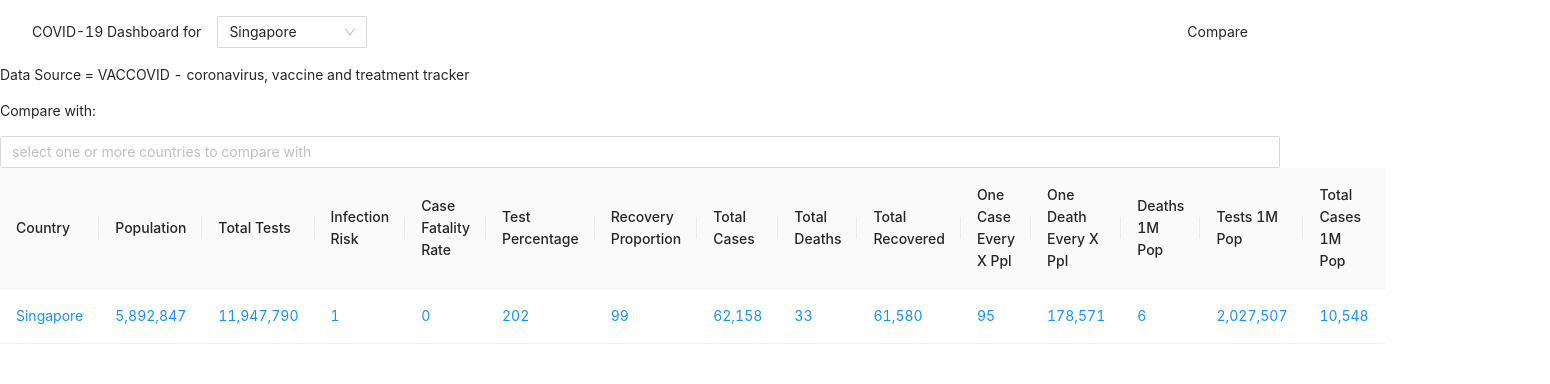
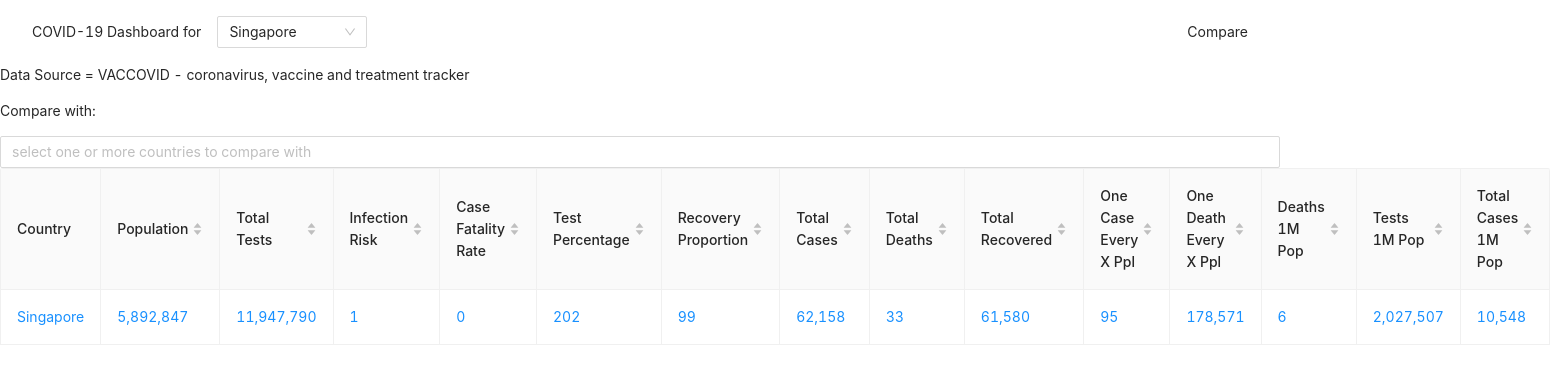
Before and after one commit to tanshinjie/covid19-dashboard, a React (Create React App) app: page / in a window 1280 px wide. Shown: the top 384 px of the page, 1550 px wide, since content can reach past the window. Built offline with nearby package versions, Linux system fonts and the light colour scheme.

Commit message:
added sorter to column

```diff
--- a/src/Pages/Compare.js
+++ b/src/Pages/Compare.js
@@ -32,6 +32,7 @@ const Compare = ({ currentCountry }) => {
     </Option>
   ));
   useEffect(() => {
+    console.log("useEffect host !== currentCountry", host !== currentCountry);
     if (host !== currentCountry) {
       setHost(currentCountry);
       setShouldUpdate(true);
@@ -39,6 +40,7 @@ const Compare = ({ currentCountry }) => {
   }, [host, currentCountry]);
 
   useEffect(() => {
+    console.log("useEffect shouldUpdate", shouldUpdate);
     if (shouldUpdate) {
       const hostData = allData.find((d) => d.country === host);
       const hostReformatData = _.assign(
@@ -97,12 +99,14 @@ const Compare = ({ currentCountry }) => {
         {options}
       </Select>
       <Table
+        bordered={true}
         columns={columns}
         dataSource={tableData}
         pagination={false}
         rowClassName={(record) =>
           record.country === host ? "host-row" : "guest-row"
         }
+        rowKey={(record) => record.country}
       />
     </div>
   );
--- a/src/config.js
+++ b/src/config.js
@@ -8,70 +8,140 @@ export const columns = [
     title: "Population",
     dataIndex: "population",
     key: "population",
+    sorter: {
+      compare: (a, b) =>
+        parseInt(a.population.replaceAll(",", "")) -
+        parseInt(b.population.replaceAll(",", "")),
+    },
   },
   {
     title: "Total Tests",
     dataIndex: "totalTests",
     key: "totalTests",
+    sorter: {
+      compare: (a, b) =>
+        parseInt(a.totalTests.replaceAll(",", "")) -
+        parseInt(b.totalTests.replaceAll(",", "")),
+    },
   },
   {
     title: "Infection Risk",
     dataIndex: "infectionRisk",
     key: "infectionRisk",
+    sorter: {
+      compare: (a, b) =>
+        parseInt(a.infectionRisk.replaceAll(",", "")) -
+        parseInt(b.infectionRisk.replaceAll(",", "")),
+    },
   },
   {
     title: "Case Fatality Rate",
     dataIndex: "caseFatalityRate",
     key: "caseFatalityRate",
+    sorter: {
+      compare: (a, b) =>
+        parseInt(a.caseFatalityRate.replaceAll(",", "")) -
+        parseInt(b.caseFatalityRate.replaceAll(",", "")),
+    },
   },
   {
     title: "Test Percentage",
     dataIndex: "testPercentage",
     key: "testPercentage",
+    sorter: {
+      compare: (a, b) =>
+        parseInt(a.testPercentage.replaceAll(",", "")) -
+        parseInt(b.testPercentage.replaceAll(",", "")),
+    },
   },
   {
     title: "Recovery Proportion",
     dataIndex: "recoveryProporation",
     key: "recoveryProporation",
+    sorter: {
+      compare: (a, b) =>
+        parseInt(a.recoveryProporation.replaceAll(",", "")) -
+        parseInt(b.recoveryProporation.replaceAll(",", "")),
+    },
   },
   {
     title: "Total Cases",
     dataIndex: "totalCases",
     key: "totalCases",
+    sorter: {
+      compare: (a, b) =>
+        parseInt(a.totalCases.replaceAll(",", "")) -
+        parseInt(b.totalCases.replaceAll(",", "")),
+    },
   },
   {
     title: "Total Deaths",
     dataIndex: "totalDeaths",
     key: "totalDeaths",
+    sorter: {
+      compare: (a, b) =>
+        parseInt(a.totalDeaths.replaceAll(",", "")) -
+        parseInt(b.totalDeaths.replaceAll(",", "")),
+    },
   },
   {
     title: "Total Recovered",
     dataIndex: "totalRecovered",
     key: "totalRecovered",
+    sorter: {
+      compare: (a, b) =>
+        parseInt(a.totalRecovered.replaceAll(",", "")) -
+        parseInt(b.totalRecovered.replaceAll(",", "")),
+    },
   },
   {
     title: "One Case Every X Ppl",
     dataIndex: "oneCaseeveryXPpl",
     key: "oneCaseeveryXPpl",
+    sorter: {
+      compare: (a, b) =>
+        parseInt(a.oneCaseeveryXPpl.replaceAll(",", "")) -
+        parseInt(b.oneCaseeveryXPpl.replaceAll(",", "")),
+    },
   },
   {
     title: "One Death Every X Ppl",
     dataIndex: "oneDeatheveryXPpl",
     key: "oneDeatheveryXPpl",
+    sorter: {
+      compare: (a, b) =>
+        parseInt(a.oneDeatheveryXPpl.replaceAll(",", "")) -
+        parseInt(b.oneDeatheveryXPpl.replaceAll(",", "")),
+    },
   },
   {
     title: "Deaths 1M Pop",
     dataIndex: "deaths1MPop",
     key: "deaths1MPop",
+    sorter: {
+      compare: (a, b) =>
+        parseInt(a.deaths1MPop.replaceAll(",", "")) -
+        parseInt(b.deaths1MPop.replaceAll(",", "")),
+    },
   },
   {
     title: "Tests 1M Pop",
     dataIndex: "tests1MPop",
     key: "tests1MPop",
+    sorter: {
+      compare: (a, b) =>
+        parseInt(a.tests1MPop.replaceAll(",", "")) -
+        parseInt(b.tests1MPop.replaceAll(",", "")),
+    },
   },
   {
     title: "Total Cases 1M Pop",
     dataIndex: "totCases1MPop",
     key: "totCases1MPop",
+    sorter: {
+      compare: (a, b) =>
+        parseInt(a.totCases1MPop.replaceAll(",", "")) -
+        parseInt(b.totCases1MPop.replaceAll(",", "")),
+    },
   },
 ];
```
Also changed, not shown: src/Pages/Compare.css (deleted).
